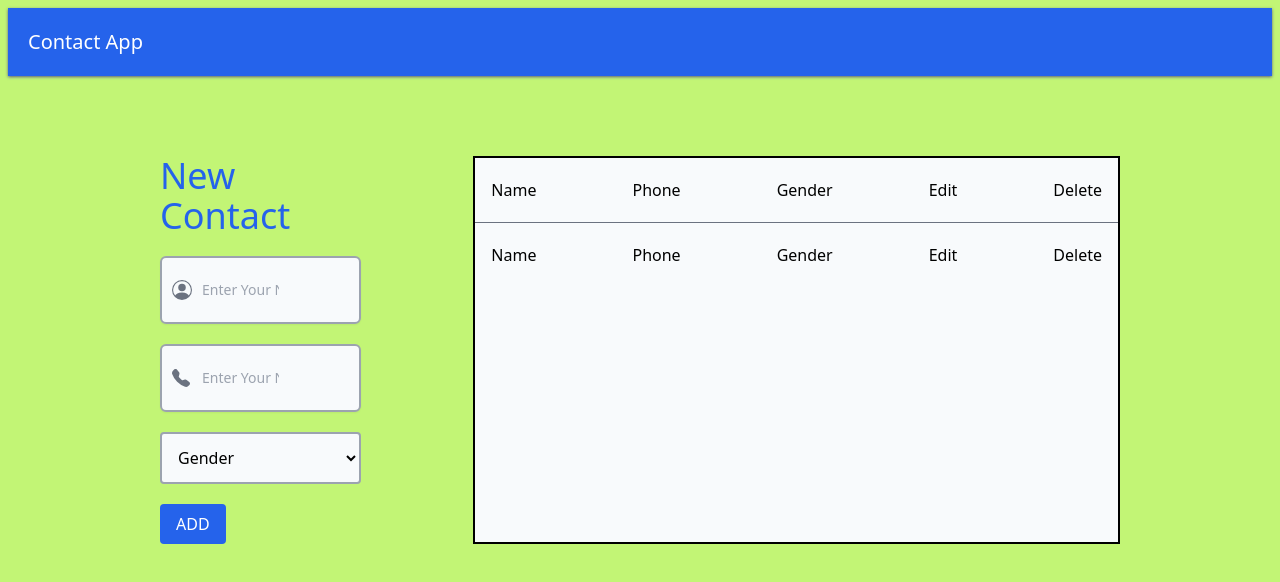
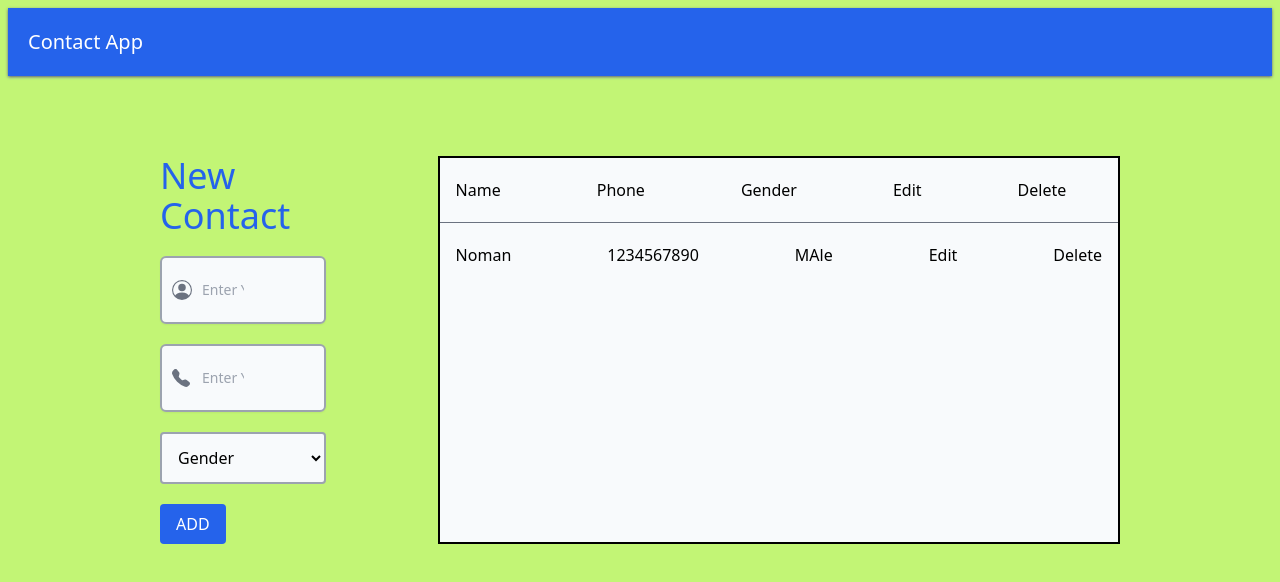
Before and after one commit to NomanSipai/contact-app, a React (Vite) app: page / in a window 1280 px wide. Shown: the top 582 px of the page. Built offline with nearby package versions, Linux system fonts and the light colour scheme.

Commit message:
install axios and import useState

```diff
--- a/package.json
+++ b/package.json
@@ -10,6 +10,7 @@
     "preview": "vite preview"
   },
   "dependencies": {
+    "axios": "^1.6.7",
     "react": "^18.2.0",
     "react-dom": "^18.2.0"
   },
--- a/src/App.jsx
+++ b/src/App.jsx
@@ -1,6 +1,22 @@
+import { useState } from "react";
 import "./App.css";
+import axios from "axios";
 
 function App() {
+  const [name, setName] = useState("");
+  const [phone, setPhone] = useState("");
+  const [gender, setGender] = useState("");
+  const mockApi = "https://65ed97e008706c584d9a24e0.mockapi.io/contact-app";
+  const post = async () => {
+    await axios.post(mockApi, {
+      name: name,
+      phone: phone,
+      gender: gender,
+    });
+  };
+  const handlePostData = () => {
+    post();
+  };
   return (
     <div>
       <div className=" bg-blue-600 p-5 mt-2 me-2 ms-2 shadow shadow-gray-500 text-white text-xl font-medium">
@@ -33,6 +49,8 @@ function App() {
                 name="name"
                 className="block w-full rounded-md border-2 border-gray-400 py-5 pl-10 pr-20 text-gray-900  placeholder:text-gray-400 sm:text-sm sm:leading-6 bg-slate-50"
                 placeholder="Enter Your Name..."
+                value={name}
+                onChange={(e) => setName(e.target.value)}
               />
             </div>
           </div>
@@ -59,14 +77,18 @@ function App() {
                 name="price"
                 id="price"
                 className="block w-full rounded-md border-2 border-gray-400 py-5 pl-10 pr-20 text-gray-900  placeholder:text-gray-400 sm:text-sm sm:leading-6 bg-slate-50"
-                placeholder="Enter Your Name..."
+                placeholder="Enter Your Phone..."
+                value={phone}
+                onChange={(e) => setPhone(e.target.value)}
               />
             </div>
           </div>
           <div className="mt-5">
             <select
               name="gender"
-              className="w-full border-2 border-gray-400 rounded  p-3 bg-slate-50">
+              className="w-full border-2 border-gray-400 rounded  p-3 bg-slate-50"
+              value={gender}
+              onChange={(e) => setGender(e.target.value)}>
               <option className="bg-white" value="">
                 Gender
               </option>
@@ -82,7 +104,9 @@ function App() {
             </select>
           </div>
           <div className="mt-5">
-            <button className="bg-blue-600 pt-2 pb-2 pe-4 ps-4 text-center rounded text-white font-medium hover:bg-blue-800 shadow-gray-500 hover:shadow-lg">
+            <button
+              className="bg-blue-600 pt-2 pb-2 pe-4 ps-4 text-center rounded text-white font-medium hover:bg-blue-800 shadow-gray-500 hover:shadow-lg"
+              onClick={handlePostData}>
               ADD
             </button>
           </div>
@@ -95,10 +119,10 @@ function App() {
             <div className="me-24">Edit</div>
             <div>Delete</div>
           </div>
-          <div className="flex border-t border-gray-500 py-5 px-4">
-            <div className=" me-24">Name</div>
-            <div className="me-24">Phone</div>
-            <div className="me-24">Gender</div>
+          <div className="flex border-t border-gray-500 py-5 px-4 text-start">
+            <div className=" me-24">Noman</div>
+            <div className="me-24">1234567890</div>
+            <div className="me-24">MAle</div>
             <div className="me-24">Edit</div>
             <div>Delete</div>
           </div>
```
Also changed, not shown: 1 other file (tests, documents, lock files or other folders).
